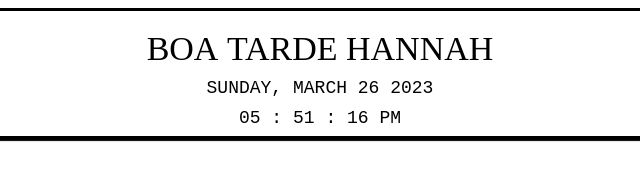
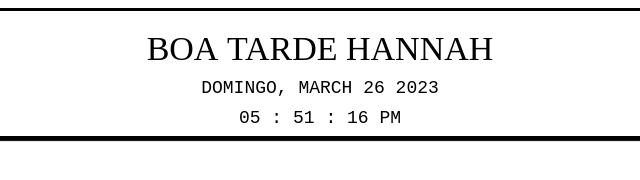
Before and after one commit to verissimop4/notion_widget, a plain HTML site: page index.html in a window 1280 px wide. Shown: the full height of the page, 320-960 px from the left. Drawn offline with Linux system fonts and the light colour scheme.

Commit message:
Update index.html

```diff
--- a/index.html
+++ b/index.html
@@ -108,7 +108,7 @@ function dispalyGreetings(today){
 
     function dispalyDate(today) {
 
-        const days = ['Sunday', 'Monday', 'Tuesday', 'Wednesday', 'Thursday', 'Friday', 'Saturday'];
+        const days = ['Domingo', 'Segunda', 'Terça', 'Quarta', 'Quinta', 'Sexta', 'Sábado'];
         const monthNames = ["January", "February", "March", "April", "May", "June",
   "July", "August", "September", "October", "November", "December"
 ];
```
